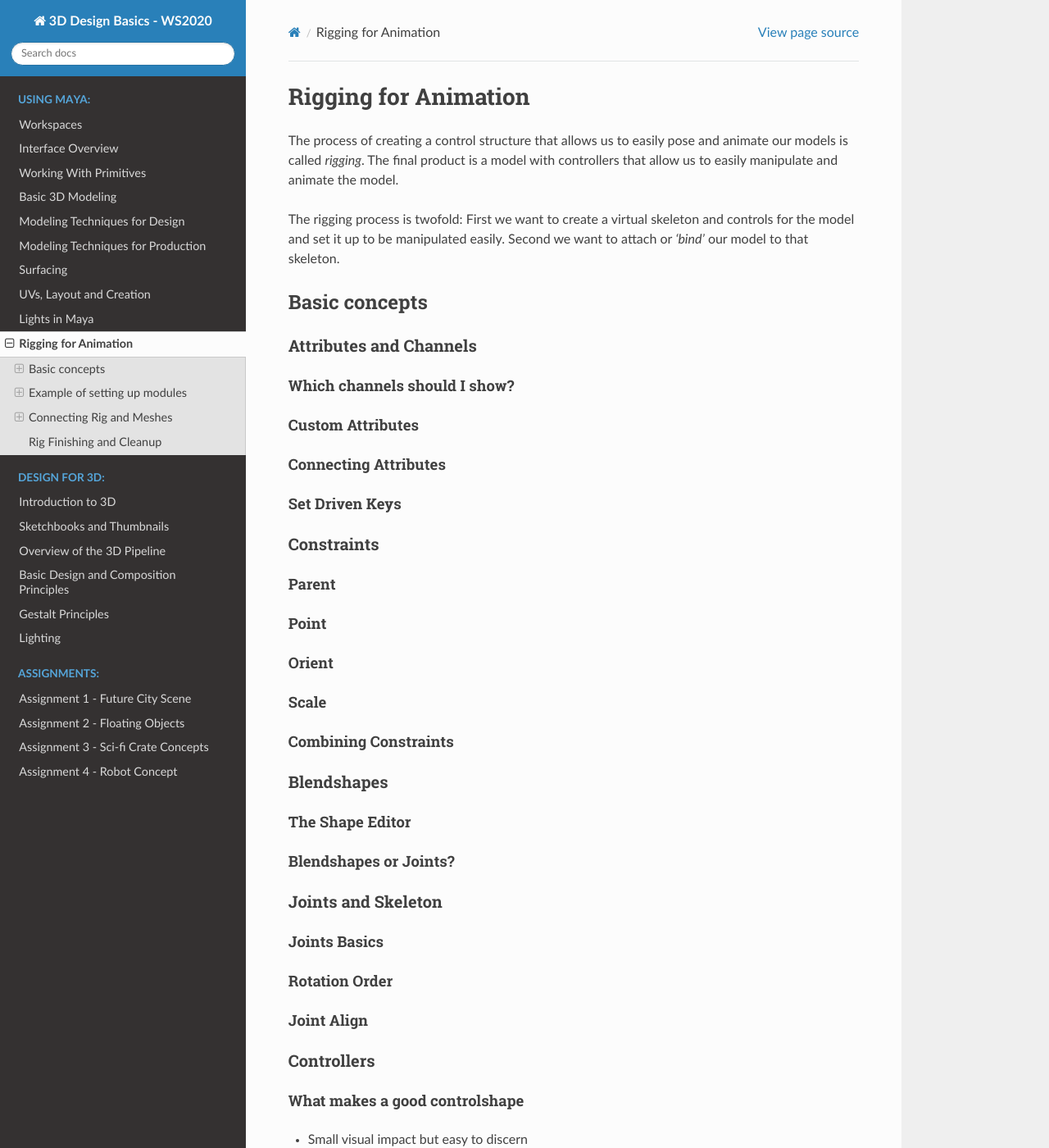
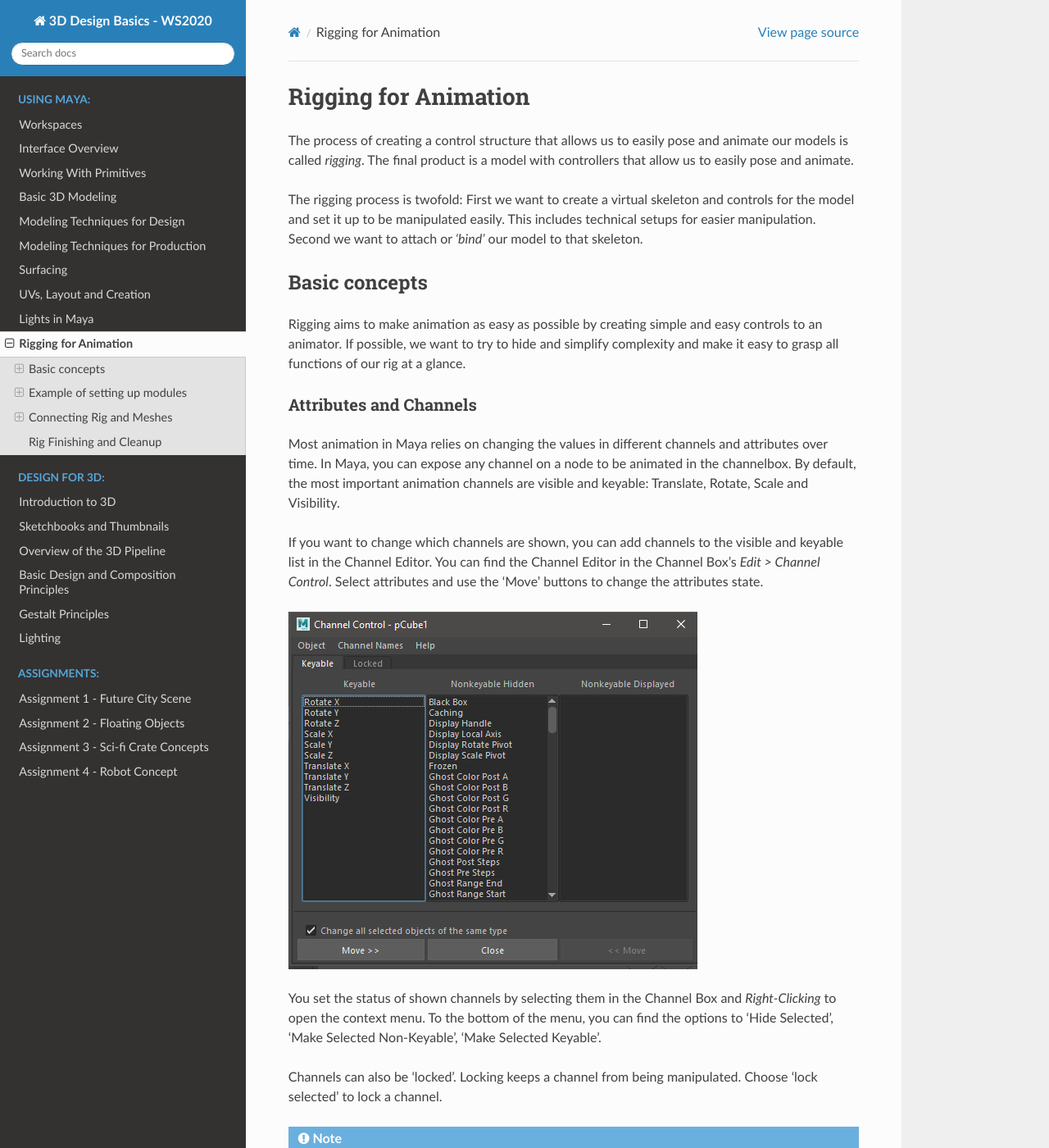
Before and after one commit to tetsuoanimation/beginner3dmaya2020, a Sphinx documentation site: the page built from documentation/lessons/L9_Rigging.rst, in a window 1280 px wide and 1400 px high. Shown: the whole window at 82% size. Built offline with Sphinx 7.4.7 and the Read the Docs theme 2.0.0, drawn with Linux system fonts in a browser that asks for light colours; some of the changed text lies outside the part shown.

Commit message:
adds channels and channelsettings to rigging

```diff
--- a/documentation/lessons/L9_Rigging.rst
+++ b/documentation/lessons/L9_Rigging.rst
@@ -2,19 +2,50 @@
 Rigging for Animation
 #####################
 
-The process of creating a control structure that allows us to easily pose and animate our models is called *rigging*. The final product is a model with controllers that allow us to easily manipulate and animate the model.
+The process of creating a control structure that allows us to easily pose and animate our models is called *rigging*. The final product is a model with controllers that allow us to easily pose and animate.
 
-The rigging process is twofold: First we want to create a virtual skeleton and controls for the model and set it up to be manipulated easily. Second we want to attach or *'bind'* our model to that skeleton.
+The rigging process is twofold: First we want to create a virtual skeleton and controls for the model and set it up to be manipulated easily. This includes technical setups for easier manipulation.
+Second we want to attach or *'bind'* our model to that skeleton.
 
 **************
 Basic concepts
 **************
 
+Rigging aims to make animation as easy as possible by creating simple and easy controls to an animator. If possible, we want to try to hide and simplify complexity and make it easy to grasp all functions of our rig at a glance.
+
 Attributes and Channels
 =======================
 
+Most animation in Maya relies on changing the values in different channels and attributes over time. In Maya, you can expose any channel on a node to be animated in the channelbox. By default, the most important animation channels are visible and keyable: Translate, Rotate, Scale and Visibility.
+
+If you want to change which channels are shown, you can add channels to the visible and keyable list in the Channel Editor.
+You can find the Channel Editor in the Channel Box's *Edit > Channel Control*.
+Select attributes and use the 'Move' buttons to change the attributes state.
+
+.. image:: ./images/channelControl.png
+
+You set the status of shown channels by selecting them in the Channel Box and *Right-Clicking* to open the context menu. To the bottom of the menu, you can find the options to 'Hide Selected', 'Make Selected Non-Keyable', 'Make Selected Keyable'.
+
+Channels can also be 'locked'. Locking keeps a channel from being manipulated. Choose 'lock selected' to lock a channel.
+
+.. note::
+    It is a good idea to lock channels that should not be changed after the rig is built. Examples are the transformations of anything but controls or driven channels.
+
+You can find more information in the official manual:
+
+    * `Channel Control Editor <https://help.autodesk.com/view/MAYAUL/2020/ENU/?guid=GUID-5636D755-8FA3-4E72-83AD-A67956727D55>`_
+    * `Making a channel keyable or non-keyable <https://help.autodesk.com/view/MAYAUL/2020/ENU/?guid=GUID-1C07D176-C4DD-4B2C-BE39-9341A3326DFD>`_
+    * `Lock Attributes <https://help.autodesk.com/view/MAYAUL/2020/ENU/?guid=GUID-ECD85CE0-EFBB-4787-9233-E0BB0C1BA3C3>`_
+    * `Hiding Manipulators for channels <https://help.autodesk.com/view/MAYAUL/2020/ENU/?guid=GUID-28CDE5C9-59AD-47D3-8DAA-BD1B7D8A1227>`_
+
 Which channels should I show?
 -----------------------------
+
+A rig should be simple - this means it should only show channels that we want to animate. If you want a control to only be rotated, hide the scale and translate channels by selecting them in the channelbox, rightclicking and selecting '*Hide*' or '*Lock and Hide*'.
+Sometimes it is a good idea to show more channels than the basic ones. It could,for example, be beneficial to give the animator control over a controller's rotation order by showing the 'rotation order' channel and making it keyable.
+
+.. hint::
+    Show as little channels as needed, but think of unconventional animation that might need more channels than strictly realistic movement would do.
 
 Custom Attributes
 -----------------
```
Also changed, not shown: documentation/lessons/images/channelControl.png (added).
